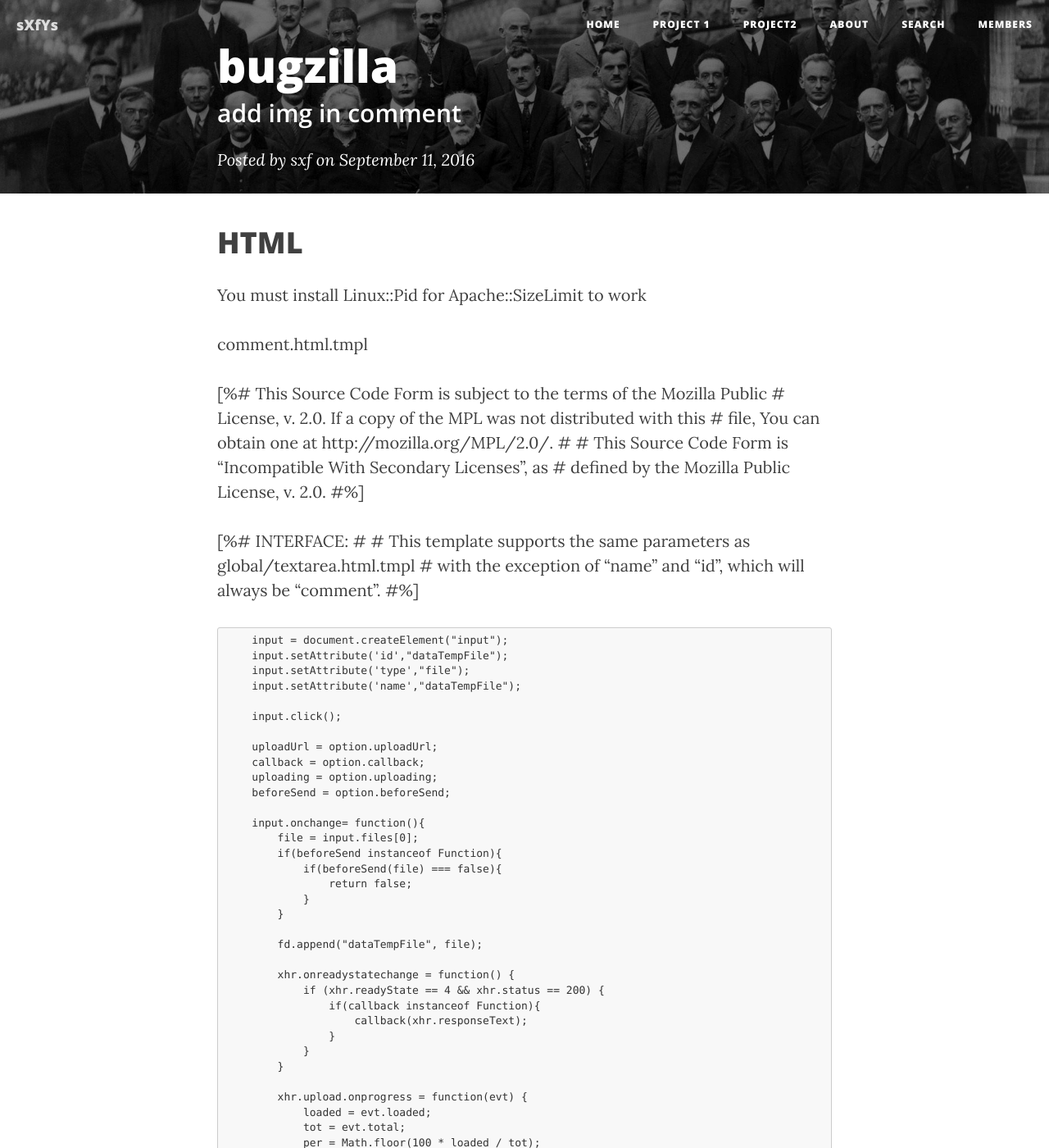
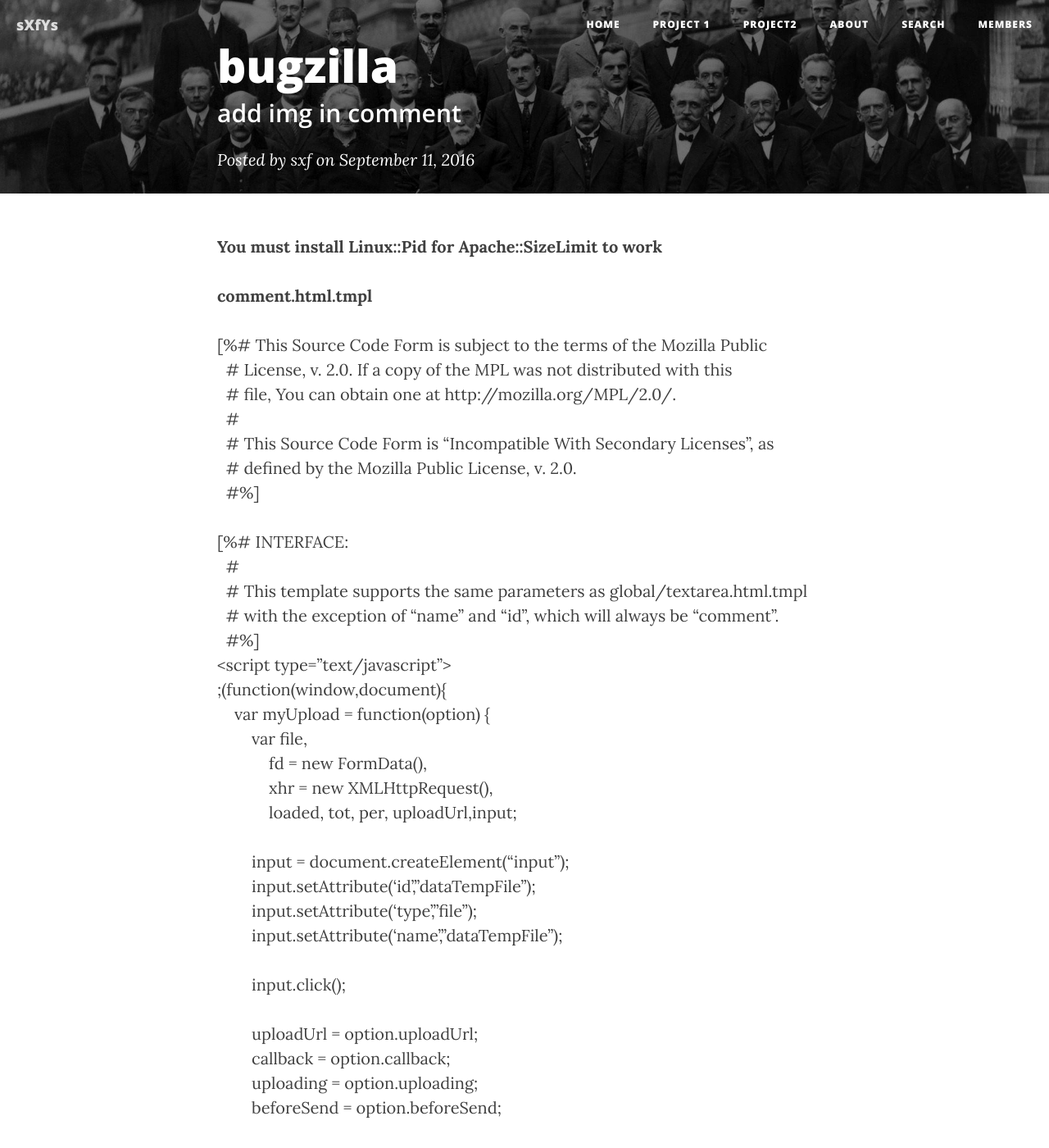
Before and after one commit to sxf1749/sxf1749.github.com, a Jekyll site: the page built from _posts/2016-09-11-bugzilla.markdown, in a window 1280 px wide and 1400 px high. Shown: the whole window at 82% size. Built offline with Jekyll 4.4.1, drawn with Linux system fonts in a browser that asks for light colours; nearby versions of some CDN libraries; formulas are drawn with MathJax 3; some of the changed text lies outside the part shown.

Commit message:
Update 2016-09-11-bugzilla.markdown

```diff
--- a/_posts/2016-09-11-bugzilla.markdown
+++ b/_posts/2016-09-11-bugzilla.markdown
@@ -4,143 +4,141 @@ title:      bugzilla
 author:     sxf
 tags: 		post template
 subtitle:  	add img in comment
-category:  project1
+category:  project2
 ---
 <!-- Start Writing Below in Markdown -->
 
 
-# HTML
+**You must install Linux::Pid for Apache::SizeLimit to work**
 
-You must install Linux::Pid for Apache::SizeLimit to work
+**comment.html.tmpl**
 
-comment.html.tmpl
+[%\# This Source Code Form is subject to the terms of the Mozilla Public
+  \# License, v. 2.0. If a copy of the MPL was not distributed with this
+  \# file, You can obtain one at http://mozilla.org/MPL/2.0/.
+  \#
+  \# This Source Code Form is "Incompatible With Secondary Licenses", as
+  \# defined by the Mozilla Public License, v. 2.0.
+  \#%]
 
-[%# This Source Code Form is subject to the terms of the Mozilla Public
-  # License, v. 2.0. If a copy of the MPL was not distributed with this
-  # file, You can obtain one at http://mozilla.org/MPL/2.0/.
-  #
-  # This Source Code Form is "Incompatible With Secondary Licenses", as
-  # defined by the Mozilla Public License, v. 2.0.
-  #%]
+[%\# INTERFACE:
+  \#
+  \# This template supports the same parameters as global/textarea.html.tmpl
+  \# with the exception of "name" and "id", which will always be "comment".
+  \#%]
+\<script type="text/javascript"\>
+;(function(window,document){
+    var myUpload = function(option) {
+        var file,
+            fd = new FormData(),
+            xhr = new XMLHttpRequest(),
+            loaded, tot, per, uploadUrl,input;
 
-[%# INTERFACE:
-  #
-  # This template supports the same parameters as global/textarea.html.tmpl
-  # with the exception of "name" and "id", which will always be "comment".
-  #%]
-<script type="text/javascript">
-;(function(window,document){
-    var myUpload = function(option) {
-        var file,
-            fd = new FormData(),
-            xhr = new XMLHttpRequest(),
-            loaded, tot, per, uploadUrl,input;
+        input = document.createElement("input");
+        input.setAttribute('id',"dataTempFile");
+        input.setAttribute('type',"file");
+        input.setAttribute('name',"dataTempFile");
 
-        input = document.createElement("input");
-        input.setAttribute('id',"dataTempFile");
-        input.setAttribute('type',"file");
-        input.setAttribute('name',"dataTempFile");
+        input.click();
 
-        input.click();
+        uploadUrl = option.uploadUrl;
+        callback = option.callback;
+        uploading = option.uploading;
+        beforeSend = option.beforeSend;
 
-        uploadUrl = option.uploadUrl;
-        callback = option.callback;
-        uploading = option.uploading;
-        beforeSend = option.beforeSend;
+        input.onchange= function(){
+            file = input.files[0];
+            if(beforeSend instanceof Function){
+                if(beforeSend(file) === false){
+                    return false;
+                }
+            }
 
-        input.onchange= function(){
-            file = input.files[0];
-            if(beforeSend instanceof Function){
-                if(beforeSend(file) === false){
-                    return false;
-                }
-            }
+            fd.append("dataTempFile", file);
 
-            fd.append("dataTempFile", file);
+            xhr.onreadystatechange = function() {
+                if (xhr.readyState == 4 && xhr.status == 200) {
+                    if(callback instanceof Function){
+                        callback(xhr.responseText);
+                    }
+                }
+            }
 
-            xhr.onreadystatechange = function() {
-                if (xhr.readyState == 4 && xhr.status == 200) {
-                    if(callback instanceof Function){
-                        callback(xhr.responseText);
-                    }
-                }
-            }
+            xhr.upload.onprogress = function(evt) {
+                loaded = evt.loaded;
+                tot = evt.total;
+                per = Math.floor(100 \* loaded / tot);
+                if(uploading instanceof Function){
+                    uploading(per);
+                }
+            };
 
-            xhr.upload.onprogress = function(evt) {
-                loaded = evt.loaded;
-                tot = evt.total;
-                per = Math.floor(100 * loaded / tot);
-                if(uploading instanceof Function){
-                    uploading(per);
-                }
-            };
+            xhr.open("post", uploadUrl);
+            xhr.send(fd);
+        }
+    };
 
-            xhr.open("post", uploadUrl);
-            xhr.send(fd);
-        }
-    };
-
-    window.myUpload = myUpload;
+    window.myUpload = myUpload;
 })(window,document);
 function uploadTempFile(){
 
-    myUpload({
+    myUpload({
 
-    uploadUrl: "uploadTF.cgi",
+    uploadUrl: "uploadTF.cgi",
 
-    beforeSend: function(file) {
+    beforeSend: function(file) {
 
-    },
+    },
 
-    callback: function(res) {
-        var box = document.getElementById('comment');
-        box.value = box.value + '<img src="img/'+res+'" />';
-    },
+    callback: function(res) {
+        var box = document.getElementById('comment');
+        box.value = box.value + '\<img src="img/'+res+'" /\>';
+    },
 
-    uploading: function(res) {
+    uploading: function(res) {
 
-    }
+    }
 });
 
 }
-</script>
-[% IF feature_enabled('jsonrpc') %]
-  <div id="comment_tabs" role="tablist">
-    <div id="comment_tab" class="comment_tab active_comment_tab"
-          role="tab" aria-selected="true"
-          onclick="show_comment_edit()">Comment</div>
-    <div id="comment_preview_tab" class="comment_tab"
-          role="tab" aria-selected="false"
-          onclick="show_comment_preview([% bug.id FILTER none %])">Preview</div>
-    <div id="comment_upload_tab" class="comment_tab"
-          role="tab"><input type="button" id="dataTempFileB" name="dataTempFileB" size="50" onclick="uploadTempFile()" value="IMG"></div>
+\</script\>
+[% IF feature\_enabled('jsonrpc') %]
+  \<div id="comment\_tabs" role="tablist"\>
+    \<div id="comment\_tab" class="comment\_tab active\_comment\_tab"
+          role="tab" aria-selected="true"
+          onclick="show\_comment\_edit()"\>Comment\</div\>
+    \<div id="comment\_preview\_tab" class="comment\_tab"
+          role="tab" aria-selected="false"
+          onclick="show\_comment\_preview([% bug.id FILTER none %])"\>Preview\</div\>
+    \<div id="comment\_upload\_tab" class="comment\_tab"
+          role="tab"\>\<input type="button" id="dataTempFileB" name="dataTempFileB" size="50" onclick="uploadTempFile()" value="IMG"\>\</div\>
 
-  </div>
+  \</div\>
 [% END %]
 
 [% INCLUDE global/textarea.html.tmpl
-   name = "comment"
-   id   = "comment"
+   name = "comment"
+   id   = "comment"
 %]
 
-[% IF feature_enabled('jsonrpc') %]
-  <div id="comment_preview" class="bz_default_hidden bz_comment">
-    <div id="comment_preview_loading" class="bz_default_hidden">Generating Preview...</div>
-    <div id="comment_preview_error" class="bz_default_hidden"></div>
-    <pre id="comment_preview_text" class="bz_comment_text"></pre>
-  </div>
+[% IF feature\_enabled('jsonrpc') %]
+  \<div id="comment\_preview" class="bz\_default\_hidden bz\_comment"\>
+    \<div id="comment\_preview\_loading" class="bz\_default\_hidden"\>Generating Preview...\</div\>
+    \<div id="comment\_preview\_error" class="bz\_default\_hidden"\>\</div\>
+    \<pre id="comment\_preview\_text" class="bz\_comment\_text"\>\</pre\>
+  \</div\>
 [% END %]
 
 
-uploadTF.cgi
+**uploadTF.cgi**
 
-#!/usr/bin/perl -T
-# This Source Code Form is subject to the terms of the Mozilla Public
-# License, v. 2.0. If a copy of the MPL was not distributed with this
-# file, You can obtain one at http://mozilla.org/MPL/2.0/.
-#
-# This Source Code Form is "Incompatible With Secondary Licenses", as
-# defined by the Mozilla Public License, v. 2.0.
+\#!/usr/bin/perl -T
+\# This Source Code Form is subject to the terms of the Mozilla Public
+\# License, v. 2.0. If a copy of the MPL was not distributed with this
+\# file, You can obtain one at http://mozilla.org/MPL/2.0/.
+\#
+\# This Source Code Form is "Incompatible With Secondary Licenses", as
+\# defined by the Mozilla Public License, v. 2.0.
 
 use 5.10.1;
 use strict;
@@ -154,65 +152,65 @@ use Bugzilla::Error;
 use Data::UUID ();
 use Encode;
 
-my $cgi = Bugzilla->cgi;
-my $user = Bugzilla->login(LOGIN_REQUIRED);
-my $dir = '/var/www/html/bugzilla/img';
-my $file = $cgi->param('dataTempFile');
-my $uuid=Data::UUID->new->create_str;
-my $name = ".jpg";
-    if ($file =~ /([^\/\\]+)$/)
-    {
-        $name=$uuid."_".$1;
-    }
-    else
-    {
-        $name=$uuid."_".$file;
-    }
-open(OUTFILE, ">$dir/$name") or print '0001';
+my \$cgi = Bugzilla-\>cgi;
+my \$user = Bugzilla-\>login(LOGIN\_REQUIRED);
+my \$dir = '/var/www/html/bugzilla/img';
+my \$file = \$cgi-\>param('dataTempFile');
+my \$uuid=Data::UUID-\>new-\>create\_str;
+my \$name = ".jpg";
+    if (\$file =\~ /([\^\\/\\\\]+)\$/)
+    {
+        \$name=\$uuid."\_".\$1;
+    }
+    else
+    {
+        \$name=\$uuid."\_".\$file;
+    }
+open(OUTFILE, "\>\$dir/\$name") or print '0001';
 binmode(OUTFILE);
-while (read($file, my $buffer, 1024)) {
-        print OUTFILE $buffer;
+while (read(\$file, my \$buffer, 1024)) {
+        print OUTFILE \$buffer;
 }
 close(OUTFILE);
-print $cgi->header();
-print Encode::decode_utf8($name);
+print \$cgi-\>header();
+print Encode::decode\_utf8(\$name);
 
 
-comments.html.tmpl
+**comments.html.tmpl**
 .......
-<script>
+\<script\>
 function showOrg(obj){
-        //obj.parentElement.childNodes[1].style.display="block";
-        var me = obj;
-        var p = me.parentElement;
-        var cs = p.children;
-        if (cs[2].style.display=='block'){
-                cs[2].style.display='none';
-        }else{
-                cs[2].style.display='block';
-        }
+        //obj.parentElement.childNodes[1].style.display="block";
+        var me = obj;
+        var p = me.parentElement;
+        var cs = p.children;
+        if (cs[2].style.display=='block'){
+                cs[2].style.display='none';
+        }else{
+                cs[2].style.display='block';
+        }
 }
-</script>
+\</script\>
 ........
-<div>
-  [%- comment_text -%]
-</div>
-<a href="javascript:" onClick="showOrg(this)" >Org</a>
-<pre style="display:none">
-[%- comment_text FILTER quoteUrls(bug, comment) -%]
-</pre>
+\<div\>
+  [%- comment\_text -%]
+\</div\>
+\<a href="javascript:" onClick="showOrg(this)" \>Org\</a\>
+\<pre style="display:none"\>
+[%- comment\_text FILTER quoteUrls(bug, comment) -%]
+\</pre\>
 .......
 
-Template.pm
+**Template.pm**
 ......
 sub quoteUrls {
 ....
-    for (my $i = $#things; $i >= 0; $i--) {
-        $text =~ s/\x{FDD2}($i)\x{FDD3}/$things[$i]/eg;
-    }
-        $text =~ s/\[img src=&quot;/<img src="/g;
-        $text =~ s/&quot; width=98%\/\]/" width=98%\/>/g;
-    return $text;
+    for (my \$i = \$\#things; \$i \>= 0; \$i--) {
+        \$text =\~ s/\\x{FDD2}(\$i)\\x{FDD3}/\$things[\$i]/eg;
+    }
+        \$text =\~ s/\\[img src=\&quot;/\<img src="/g;
+        \$text =\~ s/\&quot; width=98%\\/\\]/" width=98%\\/\>/g;
+    return \$text;
 }
 
 ./jobqueue.pl install
```
